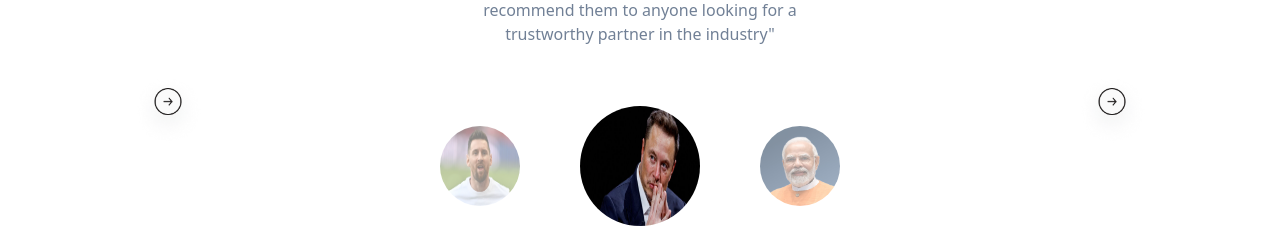
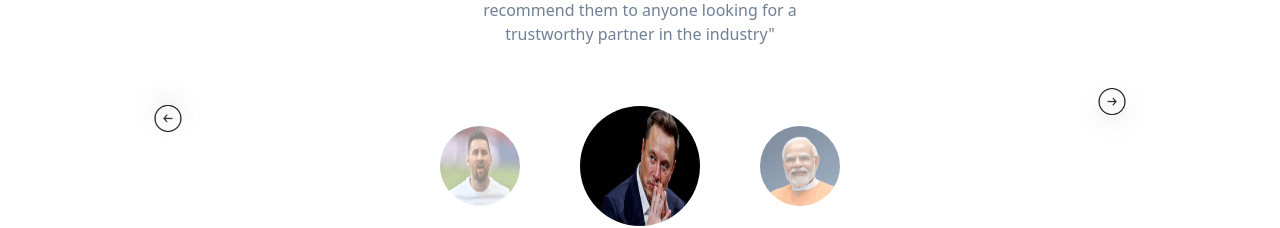
Before and after one commit to Upsurge-Tech/africa_business_group, a Next.js app: page /partners in a window 1280 px wide. Shown: the part 331-559 px from the top of the page. Built offline with nearby package versions, Linux system fonts and the light colour scheme.

Commit message:
updating file

```diff
--- a/src/components/partner_cmp/carousal.js
+++ b/src/components/partner_cmp/carousal.js
@@ -70,7 +70,7 @@ const CardCarousel = () => {
           <img
             src="/partner_img/Right.png"
             alt="Right_arrow"
-            className="w-full"
+            className="w-full transform rotate-180"
           />
         </div>
       </button>
```
